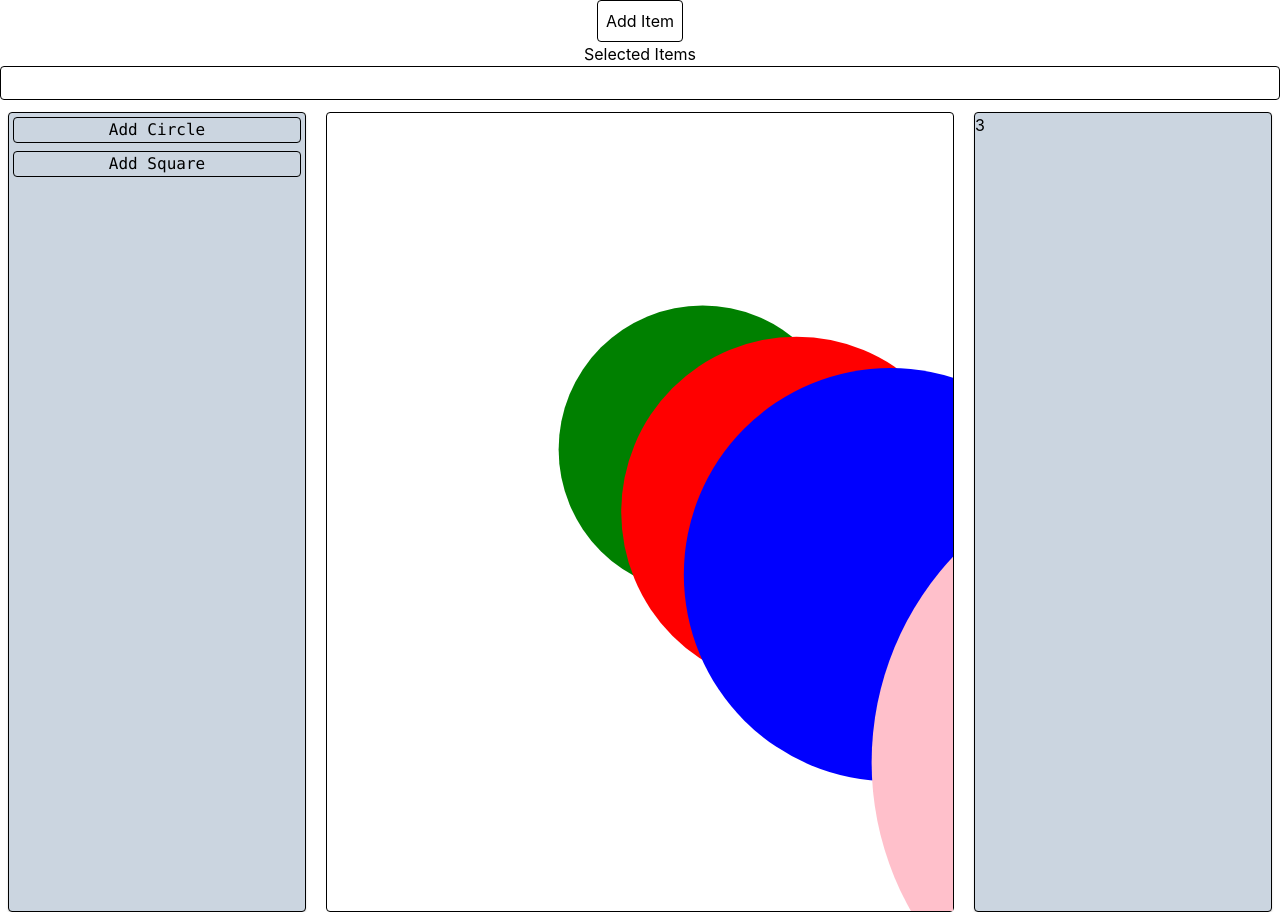
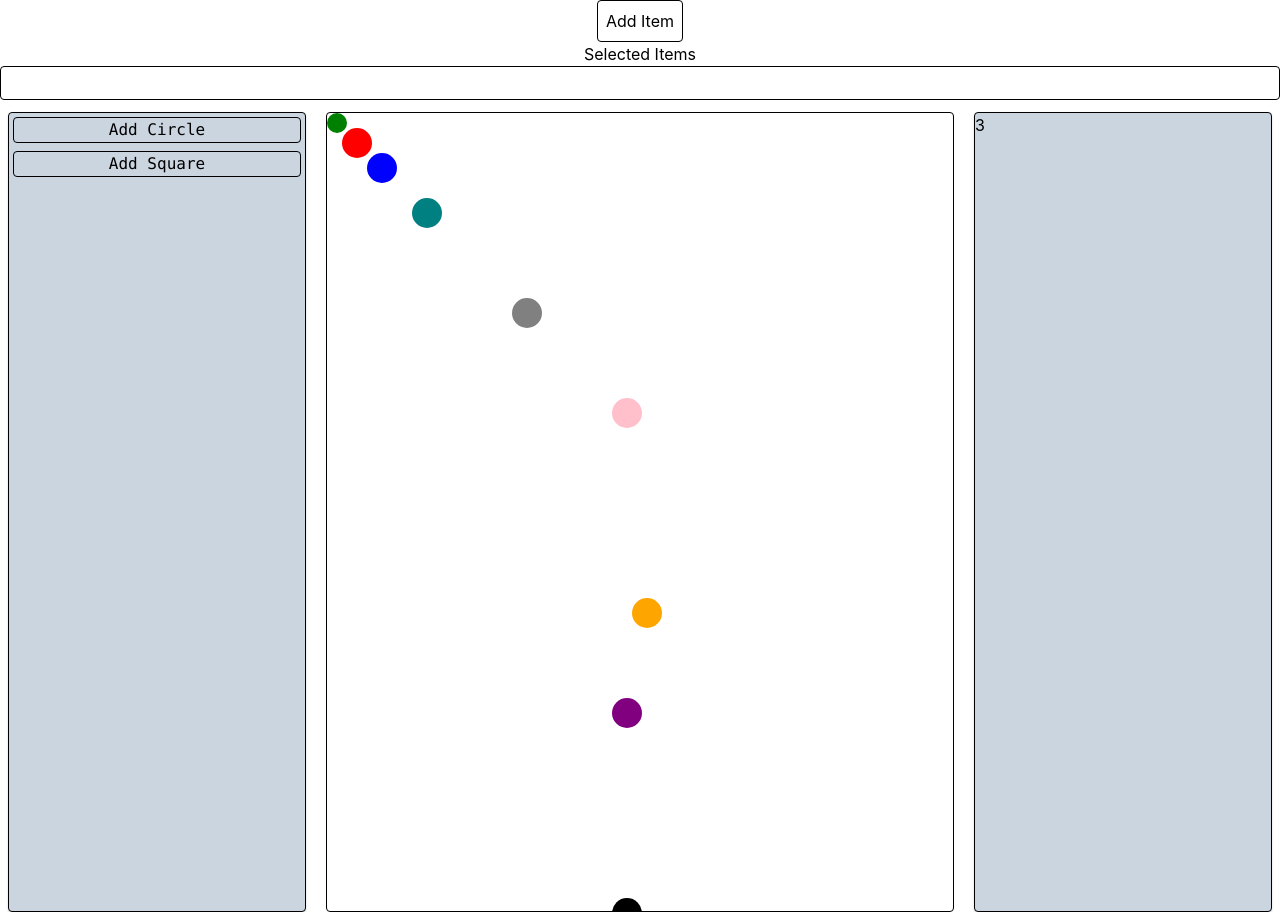
Before and after one commit to MuddyBootsCode/recoil-tryout, a React (Create React App) app: page / in a window 1280 px wide. Built offline with nearby package versions, Linux system fonts and the light colour scheme.

Commit message:
Feature: Working with SVG circles

```diff
--- a/src/components/DrawArea.js
+++ b/src/components/DrawArea.js
@@ -24,17 +24,24 @@ const useResizeObserver = ref => {
 }
 
 const DrawArea = () => {
-    const initialData = [
-        {cord:20, color: "green"},
-        {cord:25, color: "red"},
-        {cord:30, color: "blue"},
-        {cord:45, color: "pink"},
-        {cord:60, color: "cyan"}];
-    const [data, setData] = useState(initialData);
     const wrapperRef = useRef();
     const svgRef = useRef();
     const dimensions = useResizeObserver(wrapperRef);
-    console.log(dimensions)
+    const tryWidth = dimensions.width /2;
+    const tryHeight = dimensions.height /2;
+    const initialData = [
+        {x:10, y:10, r:10, color: "green"},
+        {x:30, y:30, r:15, color: "red"},
+        {x:55, y:55, r:15, color: "blue"},
+        {x:100, y:100, r:15, color: "teal"},
+        {x:200, y:200, r:15, color: "grey"},
+        {x:300, y:300, r:15, color: "pink"},
+        {x:300, y:600, r:15, color: "purple"},
+        {x:300, y:800, r:15, color: "black"},
+        {x:320, y:1000, r:15, color: "salmon"},
+        {x:320, y:500, r:15, color: "orange"},
+        ];
+    const [data, setData] = useState(initialData);
 
     useEffect(() => {
         const svg = select(svgRef.current);
@@ -59,18 +66,17 @@ const DrawArea = () => {
             <div className="border border-black border-2 rounded" ref={wrapperRef}>
                 <svg
                     ref={svgRef}
+                    viewBox={`0 0 ${dimensions.width} ${dimensions.height}`}
+                    preserveAspectRatio="xMidYMid meet"
                     height={dimensions.height}
-                    width={dimensions.width}
-                    viewBox="0 0 100 100"
-                    preserveAspectRatio="xMidYMid meet"
                 >
                     {
                         data.map((c) => {
                             return(
                                 <Circle
-                                    cx={c.cord * 3}
-                                    cy={c.cord * 2}
-                                    r={3 + c.cord}
+                                    cx={c.x}
+                                    cy={c.y}
+                                    r={c.r}
                                     fill={c.color}
                                 />
                             )
```
